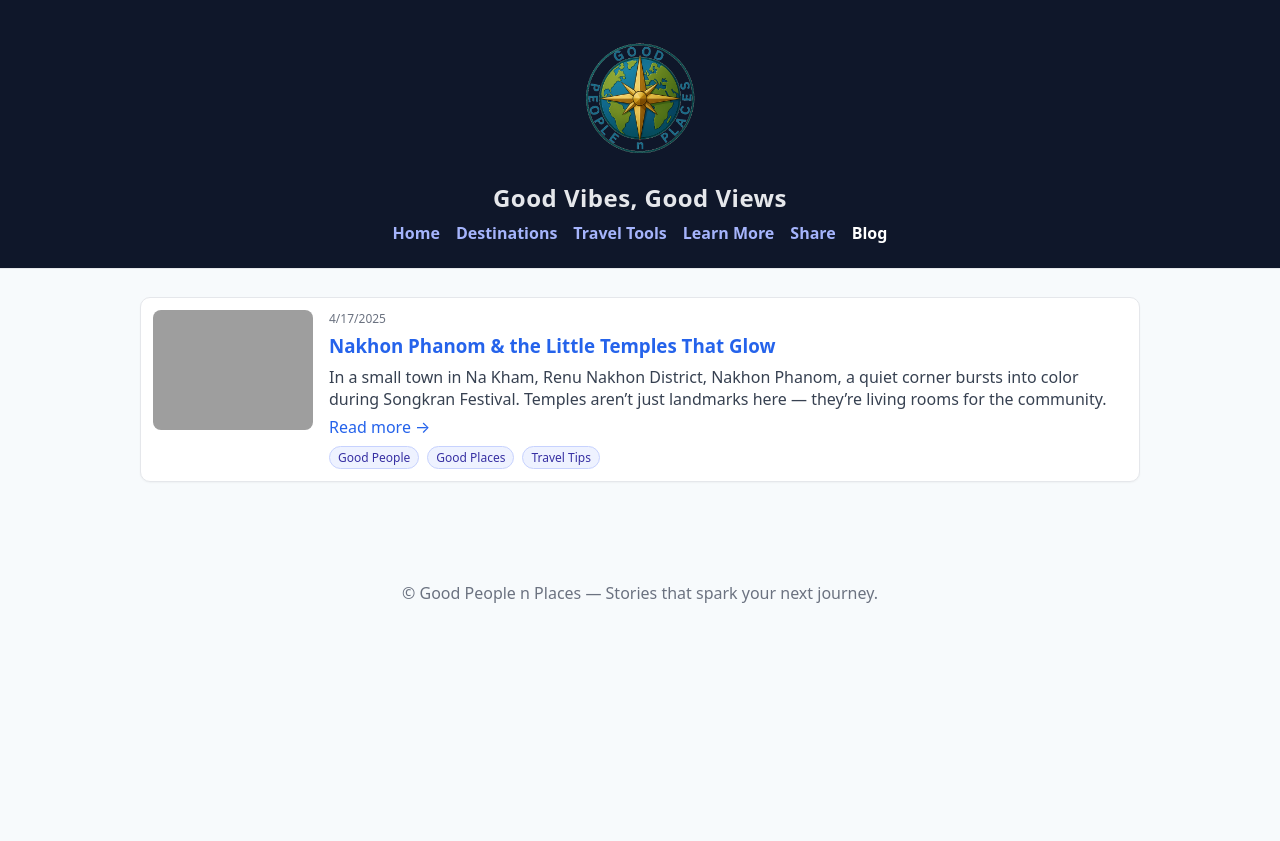
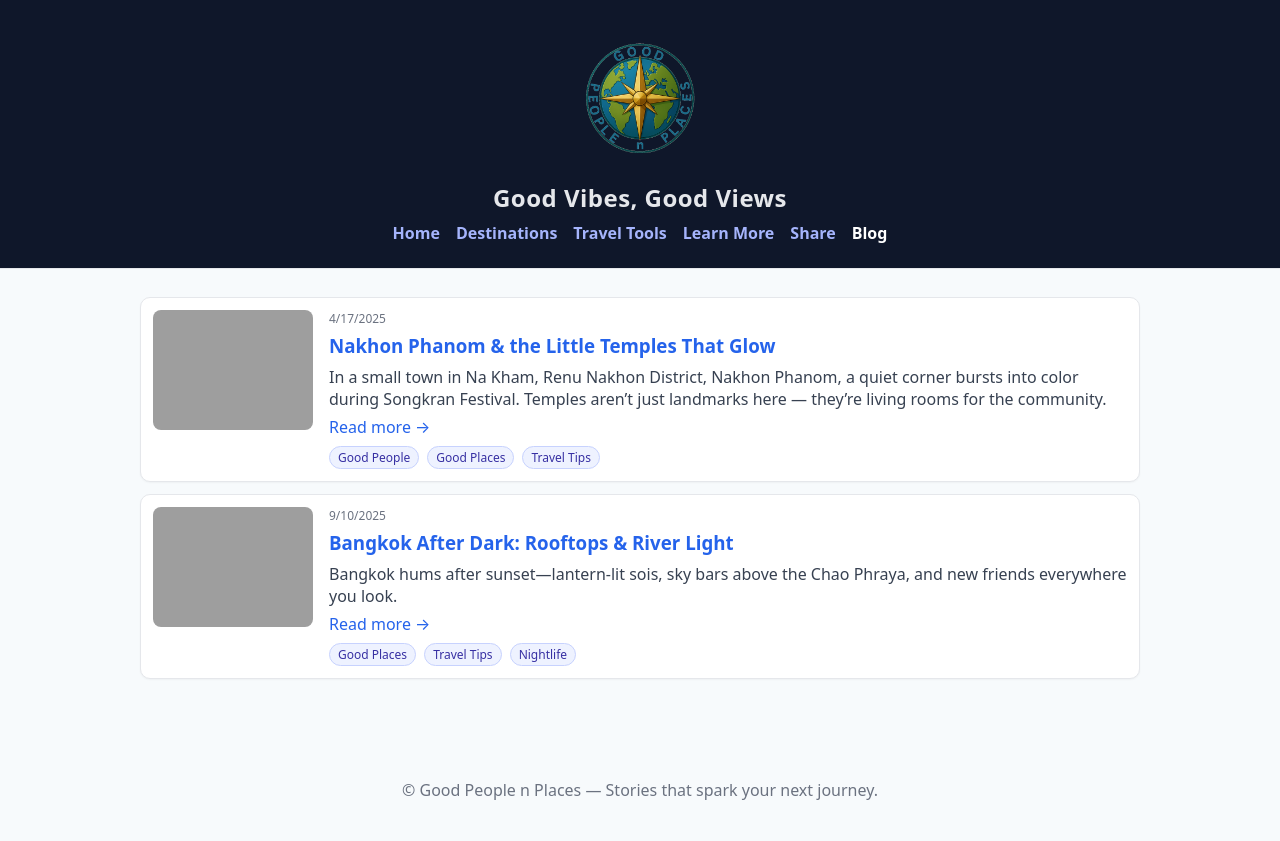
Before and after one commit to Anthony74github/goodpeoplenplaces, a website: page blog.html in a window 1280 px wide. Before the commit the page ends 800 px from the top, so only its background shows below. Drawn offline with Linux system fonts and the light colour scheme; grey boxes are pictures that could not be loaded.

Commit message:
Update blog.html

```diff
--- a/blog.html
+++ b/blog.html
@@ -68,7 +68,16 @@
         tags: ['Good People','Good Places','Travel Tips'],
         excerpt: "In a small town in Na Kham, Renu Nakhon District, Nakhon Phanom, a quiet corner bursts into color during Songkran Festival. Temples aren’t just landmarks here — they’re living rooms for the community.",
         image: './gallery/Nakhon Pathom.jpg'
-      }
+      },
+      // ADD the new post object below, inside the existing POSTS array:
+{
+  slug: 'posts-bangkok-nightlife.html',
+  title: 'Bangkok After Dark: Rooftops & River Light',
+  date: '2025-09-10',
+  tags: ['Good Places','Travel Tips','Nightlife'],
+  excerpt: 'Bangkok hums after sunset—lantern-lit sois, sky bars above the Chao Phraya, and new friends everywhere you look.',
+  image: './gallery/NightCityView.jpg'
+}
     ];
     let page = 0;
     const PAGE_SIZE = 5;
```
